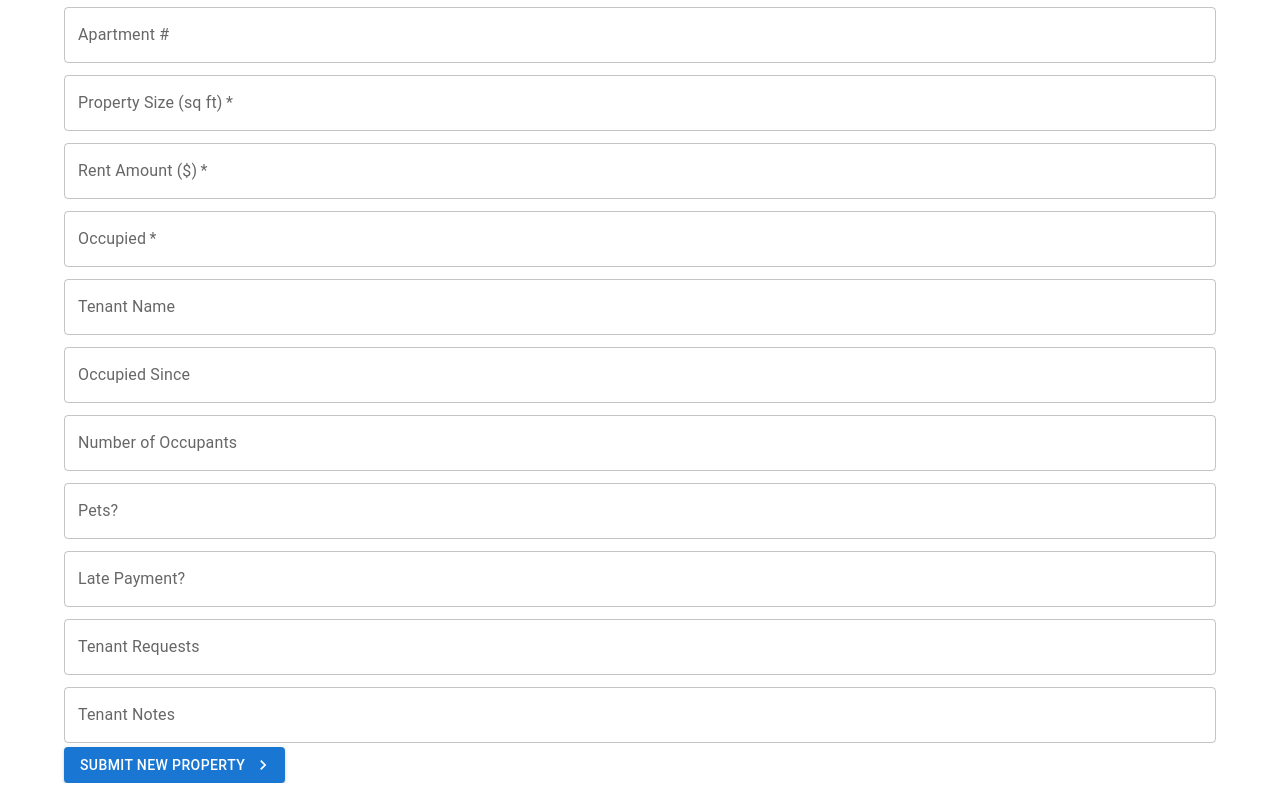
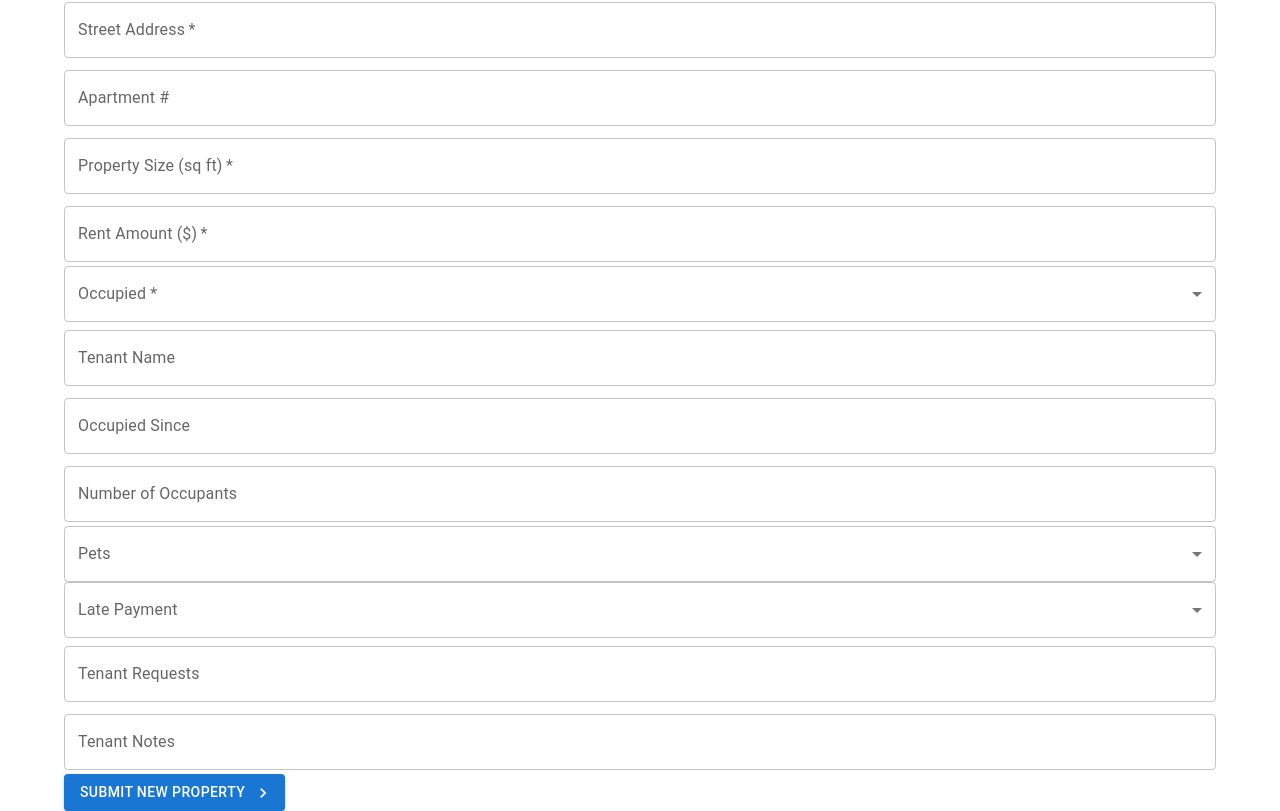
Before and after one commit to jgotti1/milestoneTwo, a React (Create React App) app in the folder frontend/: page /AddNewProp in a window 1280 px wide. Shown: the part 342-1153 px from the top of the page. Before the commit the page ends 1125 px from the top, so only its background shows below. Built offline with nearby package versions, Linux system fonts and the light colour scheme.

Commit message:
added drop down only choices for the boolean form fields and made the apartment number in the schema npt required

```diff
--- a/frontend/public/index.html
+++ b/frontend/public/index.html
@@ -2,13 +2,10 @@
 <html lang="en">
   <head>
     <meta charset="utf-8" />
-    <link rel="icon" href="%PUBLIC_URL%/favicon.ico" />
+    Manifest: Line: 1, column: 1, Syntax error.
     <meta name="viewport" content="width=device-width, initial-scale=1" />
     <meta name="theme-color" content="#000000" />
-    <meta
-      name="description"
-      content="Web site created using create-react-app"
-    />
+    <meta name="description" content="Web site created using create-react-app" />
     <link rel="apple-touch-icon" href="%PUBLIC_URL%/logo192.png" />
     <!--
       manifest.json provides metadata used when your web app is installed on a
--- a/frontend/src/pages/addNewProp.js
+++ b/frontend/src/pages/addNewProp.js
@@ -4,6 +4,11 @@ import Box from "@mui/material/Box";
 import Button from "@mui/material/Button";
 import Container from "@mui/material/Container";
 import KeyboardArrowRightIcon from "@mui/icons-material/KeyboardArrowRight";
+import FormControl from "@mui/material/FormControl";
+import Select from "@mui/material/Select";
+import InputLabel from "@mui/material/InputLabel";
+import MenuItem from "@mui/material/MenuItem";
+
 // import { makeStyles } from "@mui/styles";
 import TextField from "@mui/material/TextField";
 // import Checkbox from "@mui/material/Checkbox";
@@ -26,12 +31,12 @@ const AddNewProp = () => {
     apartmentNum: "",
     size: "",
     rent: "",
-    occupied: false,
+    occupied: "",
     tenantName: "",
     occupiedDate: Date,
     numOccupants: "",
-    pets: false,
-    latePayment: false,
+    pets: "",
+    latePayment: "",
     tenantRequests: "",
     tenantNotes: "",
   });
@@ -45,10 +50,10 @@ const AddNewProp = () => {
 
   return (
     <Container size="sm">
-      <Typography variant="h3" color="textPrimary" component="h3" gutterBottom centered>
+      <Typography variant="h3" color="textPrimary" component="h3" gutterBottom>
         Add a New Property
       </Typography>
-
+      <h5>* = Required Field</h5>
       <Box>
         <TextField
           // className={classes.field}
@@ -121,7 +126,25 @@ const AddNewProp = () => {
           fullWidth
           required
         />
-        <TextField
+
+        <FormControl sx={{ minWidth: "100%" }}>
+          <InputLabel id="demo-simple-select-label">Occupied *</InputLabel>
+          <Select
+            labelId="demo-simple-select-label"
+            id="demo-simple-select"
+            value={newProp.occupied}
+            label="Occupied"
+            onChange={(e) => {
+              setNewProp({ ...newProp, occupied: e.target.value });
+            }}
+          >
+            <MenuItem value={""}>=</MenuItem>
+            <MenuItem value={"true"}>Yes</MenuItem>
+            <MenuItem value={"false"}>No</MenuItem>
+          </Select>
+        </FormControl>
+
+        {/* <TextField
           // className={classes.field}
           onChange={(e) => {
             setNewProp({ ...newProp, occupied: e.target.value });
@@ -132,7 +155,7 @@ const AddNewProp = () => {
           margin="dense"
           fullWidth
           required
-        />
+        /> */}
         {/* <Checkbox
           checked= {setNewProp({...newProp, pets: true})}
           // onChange={handleChange}
@@ -172,7 +195,24 @@ const AddNewProp = () => {
           margin="dense"
           fullWidth
         />
-        <TextField
+
+        <FormControl sx={{ minWidth: "100%" }}>
+          <InputLabel id="demo-simple-select-label">Pets</InputLabel>
+          <Select
+            labelId="demo-simple-select-label"
+            id="demo-simple-select"
+            value={newProp.pets}
+            label="Pets"
+            onChange={(e) => {
+              setNewProp({ ...newProp, pets: e.target.value });
+            }}
+          >
+            <MenuItem value={""}>=</MenuItem>
+            <MenuItem value={"true"}>Yes</MenuItem>
+            <MenuItem value={"false"}>No</MenuItem>
+          </Select>
+        </FormControl>
+        {/* <TextField
           // className={classes.field}
           onChange={(e) => {
             setNewProp({ ...newProp, pets: e.target.value });
@@ -183,8 +223,25 @@ const AddNewProp = () => {
           color="primary"
           margin="dense"
           fullWidth
-        />
-        <TextField
+        /> */}
+
+        <FormControl sx={{ minWidth: "100%" }}>
+          <InputLabel id="demo-simple-select-label">Late Payment</InputLabel>
+          <Select
+            labelId="demo-simple-select-label"
+            id="demo-simple-select"
+            value={newProp.latePayment}
+            label="Late Payment"
+            onChange={(e) => {
+              setNewProp({ ...newProp, latePayment: e.target.value });
+            }}
+          >
+            <MenuItem value={""}>=</MenuItem>
+            <MenuItem value={"true"}>Yes</MenuItem>
+            <MenuItem value={"false"}>No</MenuItem>
+          </Select>
+        </FormControl>
+        {/* <TextField
           onChange={(e) => {
             setNewProp({ ...newProp, latePayment: e.target.value });
           }}
@@ -193,7 +250,7 @@ const AddNewProp = () => {
           color="primary"
           margin="dense"
           fullWidth
-        />
+        /> */}
         <TextField
           onChange={(e) => {
             setNewProp({ ...newProp, tenantRequests: e.target.value });
@@ -215,7 +272,7 @@ const AddNewProp = () => {
           fullWidth
         />
 
-        <Button id="NewPropButton" onClick={handleSubmit} color="primary" margin="normal" variant="contained" textAlign="center" endIcon={<KeyboardArrowRightIcon />}>
+        <Button id="NewPropButton" onClick={handleSubmit} color="primary" margin="normal" variant="contained" textalign="center" endIcon={<KeyboardArrowRightIcon />}>
           Submit New Property
         </Button>
       </Box>
```
Also changed, not shown: frontend/public/manifest.json (added), 1 other file (tests, documents, lock files or other folders).
